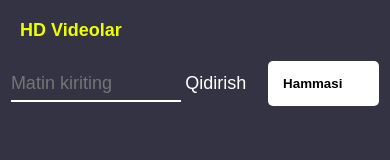
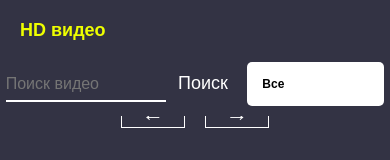
Before and after one commit to dastanAmanov/hd_videos, a plain HTML site: page index.html in a window 390 px wide. Drawn offline with Linux system fonts and the light colour scheme; no server answers.

Commit message:
add css media

```diff
--- a/index.html
+++ b/index.html
@@ -5,37 +5,40 @@
     <meta http-equiv="X-UA-Compatible" content="IE=edge">
     <meta name="viewport" content="width=device-width, initial-scale=1.0">
     <title>Full hd videos</title>
+    <link rel="stylesheet" href="https://cdnjs.cloudflare.com/ajax/libs/font-awesome/5.15.4/css/all.min.css" integrity="sha512-1ycn6IcaQQ40/MKBW2W4Rhis/DbILU74C1vSrLJxCq57o941Ym01SwNsOMqvEBFlcgUa6xLiPY/NS5R+E6ztJQ==" crossorigin="anonymous" referrerpolicy="no-referrer" />
     <link rel="stylesheet" href="./style.css">
 </head>
 <body>
+
+    <div class="container">
         <div class="row">
-        <h1 class="head-title">HD Videolar</h1>
+            <h1 class="head-title">HD видео</h1>
             <form id="form">
-        <input type="search" id="input-search" class="input-seach" placeholder="Matin kiriting" autocomplete="off">
-        <button type="submit" class="btn-search">Qidirish</button>
+                <input type="search" id="input-search" class="input-seach" placeholder="Поиск видео" autocomplete="off">
+                <button type="submit"  class="btn-search">Поиск</button>
             </form>
             <select id="select">
-        <option value="all">Hammasi</option>
-        <option value="backgrounds">Orqa fonlar</option>
-        <option value="fashion">Moda</option>
-        <option value="science">Fan</option>
-        <option value="health">Sog'liq</option>
-        <option value="religion">Din</option>
-        <option value="transportation">Transport</option>
-        <option value="buildings">Binolar</option>
-        <option value="industry">Sanoat</option>
-        <option value="feelings">His-tuyg'ular</option>
-        <option value="places">Joylar</option>
-        <option value="nature">Tabiat</option>
-        <option value="education">Talim</option>
-        <option value="computer">Kompyter</option>
-        <option value="food">Ovqat</option>
-        <option value="sports">Sport turlari</option>
-        <option value="travel">Sayohat</option>
-        <option value="business">Biznes</option>
-        <option value="music">Musiqa</option>
-        <option value="animals">Hayvonot</option>
-        <option value="people">Insonlar</option>
+            <option value="all">Все</option>
+            <option value="backgrounds">фоны</option>
+            <option value="fashion">мода</option>
+            <option value="science">наука</option>
+            <option value="health">здоровье</option>
+            <option value="religion">религия</option>
+            <option value="transportation">транспорт</option>
+            <option value="buildings">здания</option>
+            <option value="industry">промышленность</option>
+            <option value="feelings">чувства</option>
+            <option value="places">места</option>
+            <option value="nature">природа</option>
+            <option value="education">образование</option>
+            <option value="computer">компьютер</option>
+            <option value="food">еда</option>
+            <option value="sports">спорт</option>
+            <option value="travel">путешествия</option>
+            <option value="business">бизнес</option>
+            <option value="music">музыка</option>
+            <option value="animals">животные</option>
+            <option value="people">люди</option>
             </select>
         </div>
         <ul class="list"></ul>
@@ -49,6 +52,11 @@
                 </div>
             </li>
         </template>
+        <div class="btn-block">
+            <button id="btn-prev">←</button>
+        <button id="btn-next">→</button>
+        </div>
+    </div>
 
    <script src="./index.js"></script>
 </body>
--- a/index.js
+++ b/index.js
@@ -2,19 +2,12 @@ let elForm = document.querySelector("#form")
 let elInput = document.querySelector("#input-search")
 let list = document.querySelector(".list")
 let template = document.querySelector("#template").content;
+let btnPrev = document.querySelector('#btn-prev');
+let btnNext = document.querySelector('#btn-next');
 
-elForm.addEventListener('submit', e =>{
-     e.preventDefault()
-     list.innerHTML = null;
 let KEY = "23037258-af0f917717571caabf69b3a7f"
+let pageCount = 1
 
-
-async function fetchdata(){
-    const response = await fetch(`https://pixabay.com/api/videos/?key=${KEY}&lang=ru&q=${elInput.value}&category=${select.value}&page=1`); //<--- end point
-    const data = await response.json();
-
-
-    console.log(data);
 renderVideos = (dataApi)=>{
     dataApi.forEach(elem => {
         let {tags, videos:{tiny:{url}}} = elem
@@ -24,10 +17,47 @@ async function fetchdata(){
         cloneTemplate.querySelector(".video-tag").textContent = tags
 
         list.appendChild(cloneTemplate)
-        });
+
+        if(pageCount <= 1){
+            btnPrev.disabled = true;
+        }else{
+            btnPrev.disabled = false;
         }
+    })
+}
+
+async function fetchdata(){
+    list.innerHTML = null;
+    const response = await fetch(`https://pixabay.com/api/videos/?key=${KEY}&lang=ru&q=${elInput.value}&category=${select.value}&page=${pageCount}`); //<--- endpoint
+    const data = await response.json();
+    let total = Math.ceil(data.totalHits / 50)
+
+    if(pageCount == total){
+        btnNext.disabled = true
+    }else{
+        btnNext.disabled = false
+    }
+
     renderVideos(data.hits)
+
 }
 fetchdata()
 
+
+btnPrev.addEventListener('click', ()=>{
+    pageCount--
+    console.log(pageCount);
+    fetchdata()
 })
+btnNext.addEventListener('click', ()=>{
+    pageCount++
+    console.log(pageCount);
+    fetchdata()
+})
+
+elForm.addEventListener('submit', e =>{
+    e.preventDefault()
+
+    fetchdata()
+
+})
--- a/style.css
+++ b/style.css
@@ -6,28 +6,36 @@ body{
     background-color: #334;
     font-family: sans-serif;
 }
+.container{
+    max-width: 1300px;
+    margin: 0 auto;
+}
 .row{
-    width: 100%;
+    max-width: 1300px;
     background-color: #334;
     margin: 0 auto;
     display: flex;
     justify-content: space-around;
     align-items: center;
     position: fixed;
+    top: 0;
+    left: 0;
+    right: 0;
     z-index: 3;
 }
 
-#select{
+.row #select{
     background-color: #fff;
     border: none;
     outline: none;
     appearance: none;
     padding: 15px;
-    font-weight: 600;
+    font-size: 16px;
+    font-weight: 700;
     border-radius: 5px;
     overflow-wrap: auto;
 }
-.input-seach{
+.row .input-seach{
     border: none;
     border-bottom: 2px solid #fff;
     outline: none;
@@ -37,21 +45,21 @@ body{
     padding: 10px;
     background-color: transparent;
 }
-.btn-search{
+.row .btn-search{
     border: none;
     background-color: transparent;
     color: #fff;
     cursor: pointer;
     font-size: 18px;
     font-weight: 500;
-    padding: 12px 0;
+    padding: 12px 8px;
     border-radius: 5px;
 }
-.btn-search:hover{
+.row .btn-search:hover{
     background-color: #ccc;
     color: #334;
 }
-.head-title{
+.row .head-title{
     background-color: #334;
     color: #eeff00;
     padding: 20px;
@@ -82,6 +90,48 @@ body{
     color: #fff;
     display: inline-block;
 }
+.btn-block{
+    display: flex;
+    justify-content: center;
+}
+#btn-next,
+#btn-prev{
+    border: 1px solid #fff;
+    padding: 0 20px;
+    margin: 0 10px 20px;
+    background-color: transparent;
+    color: #ffffff;
+    cursor: pointer;
+    font-size: 32px;
+    font-weight: 900;
+}
+@media only screen and (min-width:614px) and (max-width: 787px){
+    .row .head-title{
+        font-size: 24px;
+    }
+    .row #select{
+        font-size: 16px;
+    }
+    .row .input-seach{
+        width: 200px;
+    }
+}
+@media only screen and (min-width:481px) and (max-width: 613px){
+    .row .head-title{
+        font-size: 18px;
+    }
+    .row #select{
+        padding: 10px;
+        font-size: 14px;
+    }
+    .row .input-seach{
+        font-size: 16px;
+        width: 160px;
+    }
+    .row .btn-search{
+        font-size: 14px;
+    }
+}
 @media only screen and (max-width: 480px){
     .video-pleyer{
         height: 220px;
@@ -92,18 +142,26 @@ body{
         left: 0px;
     }
     .row{
+        width: 100%;
         flex-wrap: wrap;
+        padding-bottom: 10px;
     }
-    .head-title{
+    .row .head-title{
         width: 100%;
         font-size: 18px;
     }
-    .input-seach{
-        width: 170px;
-        /* margin-left: 200px; */
+    .row #select{
+        font-size: 12px;
+    }
+    .row .input-seach{
+        max-width: 160px;
         padding: 5px 0px;
     }
-    .input-seach::placeholder{
-        font-size: 18px;
+    .row .input-seach::placeholder{
+        font-size: 16px;
+    }
+    #btn-next,
+    #btn-prev{
+        font-size: 22px;
     }
 }
```
Lines whose indentation alone changed are shown as unchanged.
